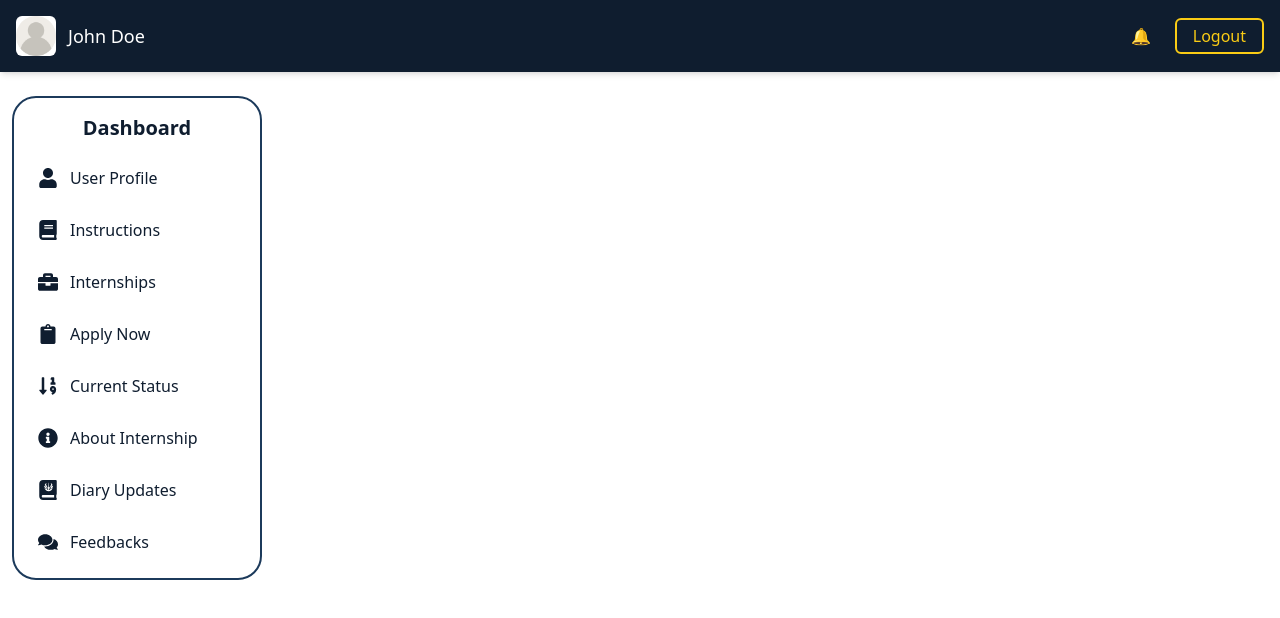
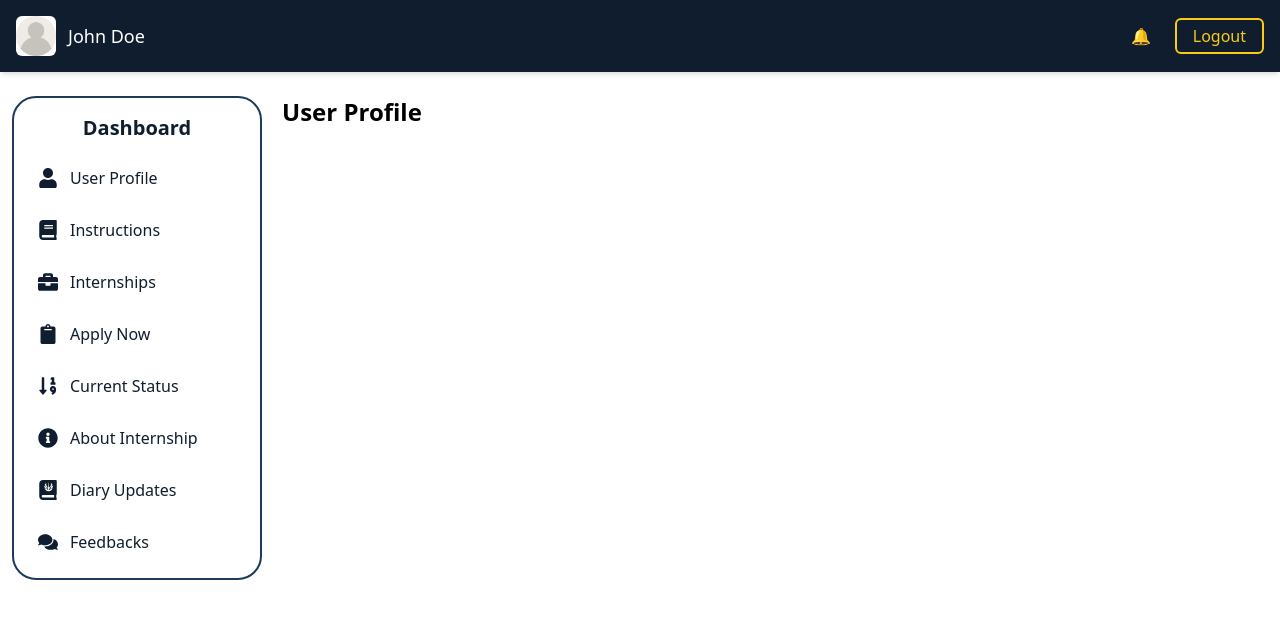
Before and after one commit to ShashiniWeerakoon/ruh-internship-portal-student, a React (Vite) app: page / in a window 1280 px wide. Shown: the top 618 px of the page. Built offline with nearby package versions, Linux system fonts and the light colour scheme.

Commit message:
create branh

```diff
--- a/package.json
+++ b/package.json
@@ -28,6 +28,6 @@
     "globals": "^15.14.0",
     "postcss": "^8.4.49",
     "tailwindcss": "^3.4.17",
-    "vite": "^6.0.5"
+    "vite": "^6.0.7"
   }
 }
--- a/src/pages/UserProfile.jsx
+++ b/src/pages/UserProfile.jsx
@@ -1,15 +1,21 @@
+import React from "react";
 import Header from "../component/Header";
 import Sidebar from "../component/Sidebar";
 
 
-const Home = () => {
+const UserProfile = () => {
   return (
-    <>
+    <div className="flex flex-col h-screen">
       <Header />
-      <Sidebar />
-      <div>User Dashboard</div>
-    </>
+        <div className="flex flex-1 overflow-hidden">
+          <Sidebar />
+          <div className="flex-grow p-8 overflow-y-auto mt-16 ml-[250px]">
+            <h1 className="text-2xl font-bold mb-4">User Profile</h1>
+
+          </div>
+        </div>
+    </div>
   );
 };
 
-export default Home;
+export default UserProfile;
```
Also changed, not shown: 1 other file (tests, documents, lock files or other folders).
